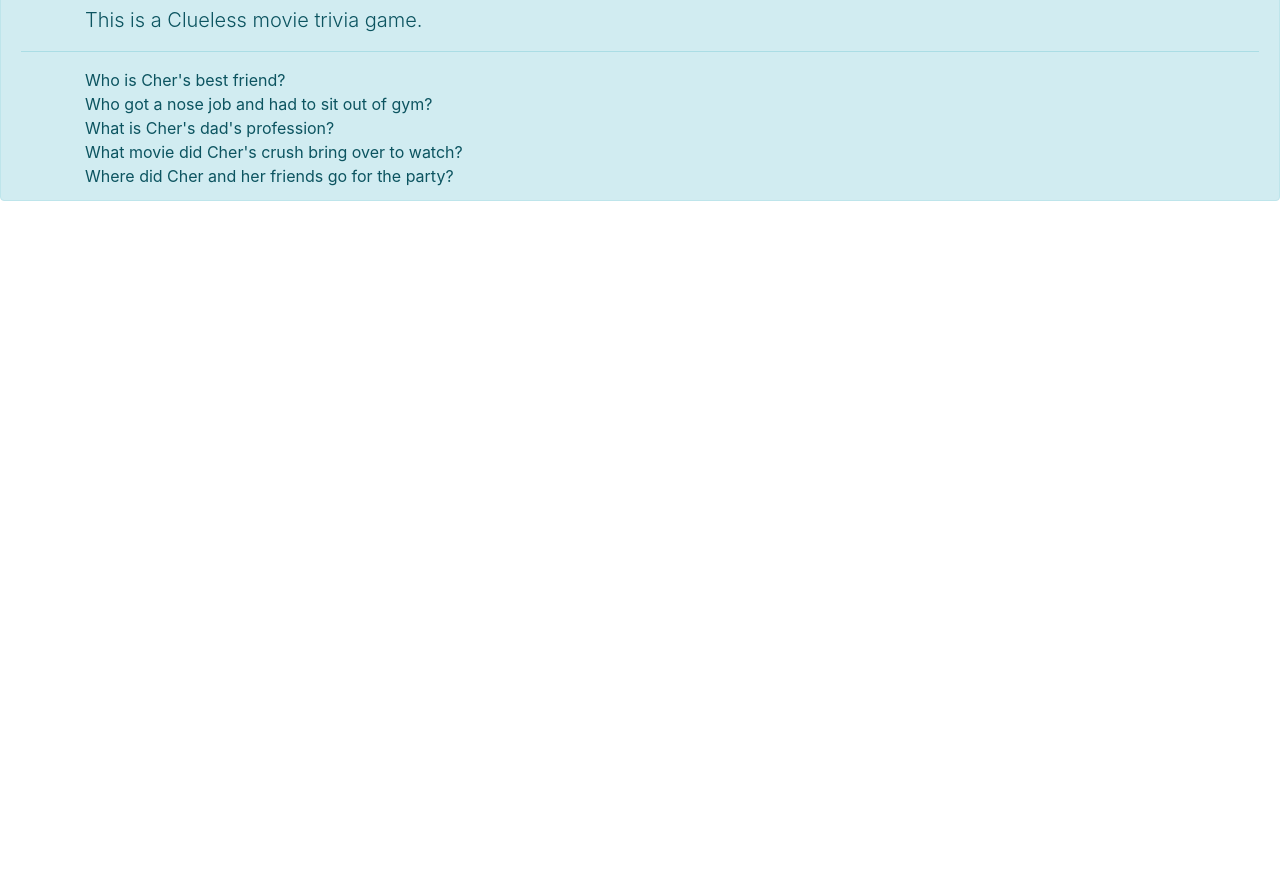
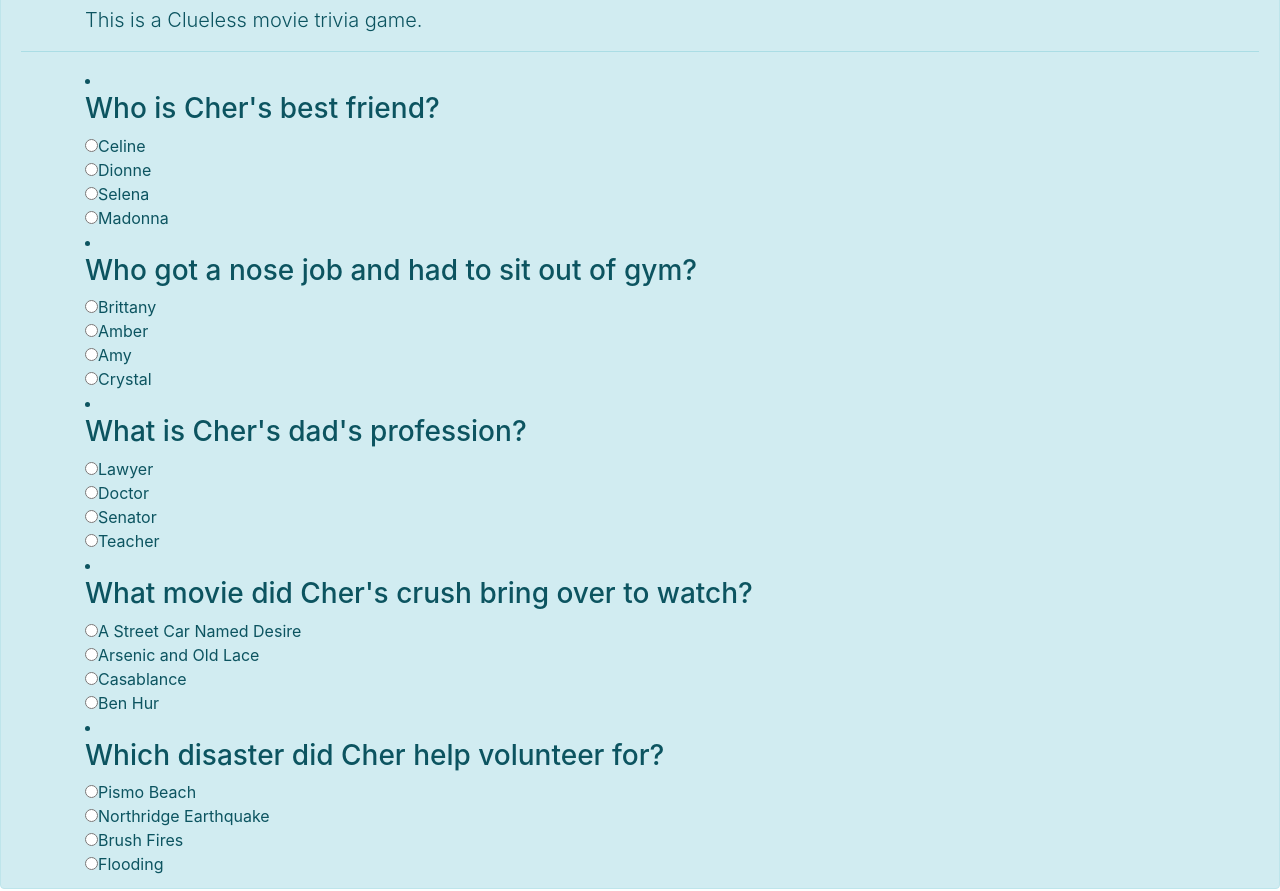
Before and after one commit to stappbot/Trivia-Game, a plain HTML site: page index.html in a window 1280 px wide. Shown: the part 83-974 px from the top of the page. Before the commit the page ends 800 px from the top, so only its background shows below. Drawn offline with nearby package versions, Linux system fonts and the light colour scheme.

Commit message:
add trivia questions and answers to html page

```diff
--- a/index.html
+++ b/index.html
@@ -22,19 +22,63 @@
       <hr />
       <div class="container">
         <div class="row row-centered">
-          <div class="col-sm-12 mx-auto">Who is Cher's best friend?</div>
           <div class="col-sm-12 mx-auto">
-            Who got a nose job and had to sit out of gym?
-          </div>
-          <div class="col-sm-12 mx-auto">What is Cher's dad's profession?</div>
-          <div class="col-sm-12 mx-auto">
-            What movie did Cher's crush bring over to watch?
+            <li>
+              <h3>Who is Cher's best friend?</h3>
+              <input type="radio" name="question9" value="A" />Celine<br />
+              <input type="radio" name="question9" value="B" />Dionne<br />
+              <input type="radio" name="question9" value="C" />Selena<br />
+              <input type="radio" name="question9" value="D" />Madonna<br />
+            </li>
           </div>
           <div class="col-sm-12 mx-auto">
-            Where did Cher and her friends go for the party?
+            <li></li>
+              <h3>Who got a nose job and had to sit out of gym?</h3>
+              <input type="radio" name="question9" value="A" />Brittany<br />
+              <input type="radio" name="question9" value="B" />Amber<br />
+              <input type="radio" name="question9" value="C" />Amy<br />
+              <input type="radio" name="question9" value="D" />Crystal<br />
+            </li>
+          </div>
+          <div class="col-sm-12 mx-auto">
+
+            <li>
+              <h3>What is Cher's dad's profession?</h3>
+              <input type="radio" name="question9" value="A" />Lawyer<br />
+              <input type="radio" name="question9" value="B" />Doctor<br />
+              <input type="radio" name="question9" value="C" />Senator<br />
+              <input type="radio" name="question9" value="D" />Teacher<br />
+            </li>
+          </div>
+          <div class="col-sm-12 mx-auto">
+
+            <li>
+              <h3>What movie did Cher's crush bring over to watch?</h3>
+              <input type="radio" name="question9" value="A" />A Street Car Named Desire<br />
+              <input type="radio" name="question9" value="B" />Arsenic and Old Lace<br />
+              <input type="radio" name="question9" value="C" />Casablance<br />
+              <input type="radio" name="question9" value="D" />Ben Hur<br />
+            </li>
+          </div>
+          <div class="col-sm-12 mx-auto">
+
+            <li>
+              <h3>Which disaster did Cher help volunteer for?</h3>
+              <input type="radio" name="question9" value="A" />Pismo Beach<br />
+              <input type="radio" name="question9" value="B" />Northridge Earthquake<br />
+              <input type="radio" name="question9" value="C" />Brush Fires<br />
+              <input type="radio" name="question9" value="D" />Flooding<br />
+            </li>
           </div>
         </div>
       </div>
+    </div>
+    <div class="container">
+      <img
+        src="assets/images/clueless.jpeg"
+        class="img-fluid"
+        alt="Responsive image"
+      />
     </div>
 
     <script src="assets/javascript/app.js"></script>
```
